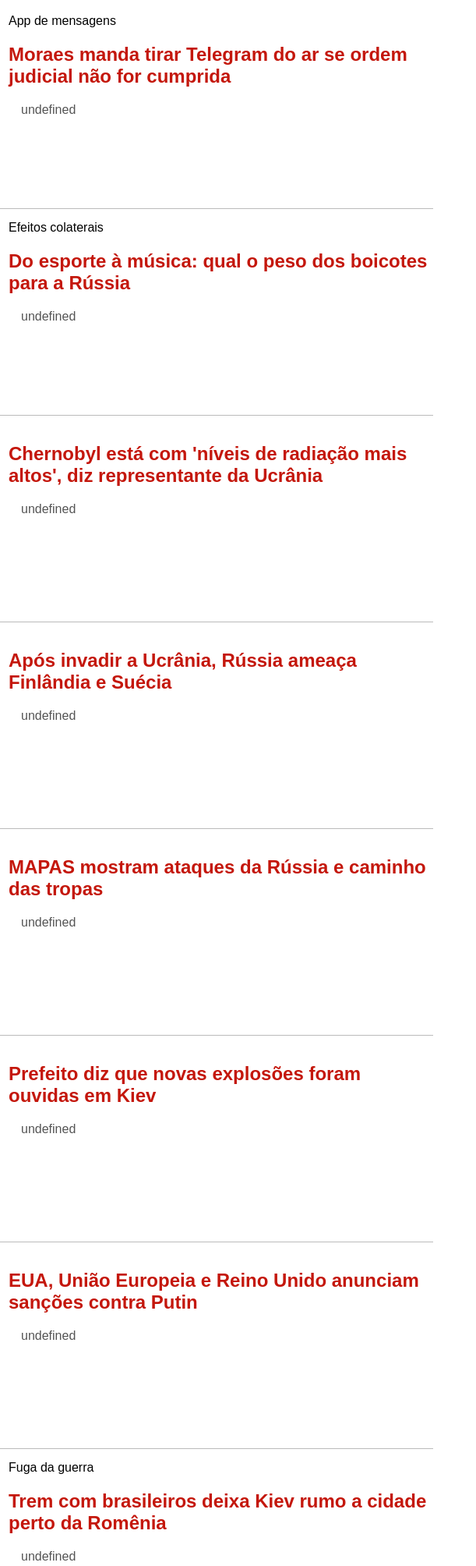
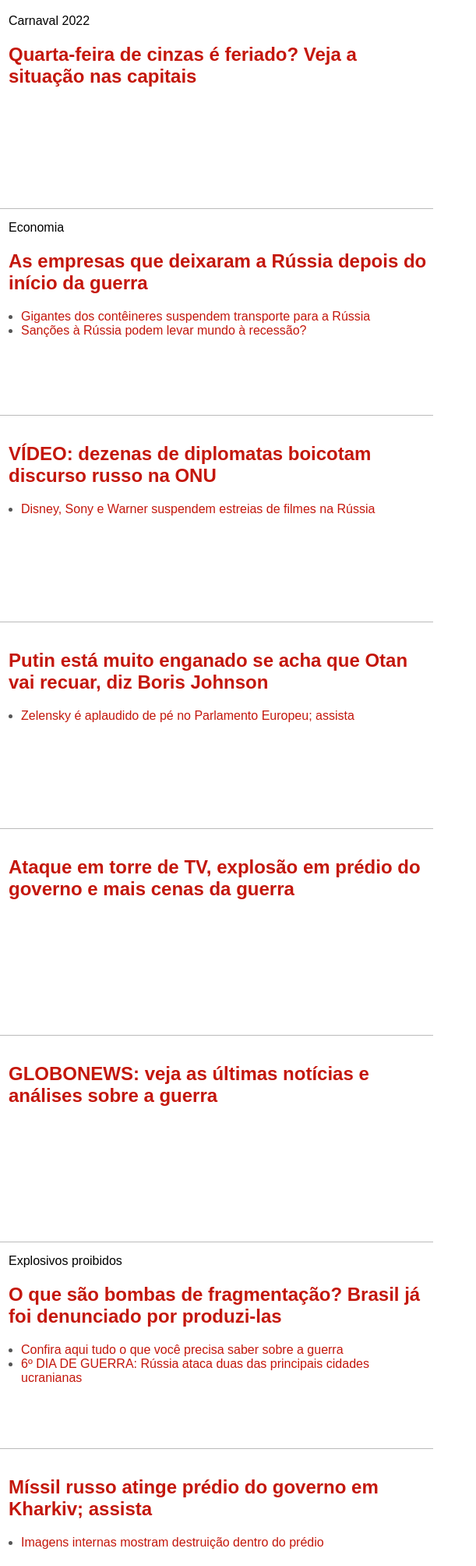
Before and after one commit to gsmartins96/globotech-webscraper, a website: page page/index.html in a window 1280 px wide. Shown: the part 5-2013 px from the top of the page at 78% size, 452-1063 px from the left. Drawn offline with Linux system fonts and the light colour scheme.

Commit message:
listando noticias relacionadas e adicionado script

```diff
--- a/page/createPage.js
+++ b/page/createPage.js
@@ -15,13 +15,26 @@ function page(){
                             ${noticia.subtitle !== "" ? `<span>${noticia.subtitle}</span>` : ""}
                             <h2 class="title">${noticia.title}</h2>
                             <ul class="ul-relatedItems">
-                                ${noticia.relatedItems.forEach(item => {`
-                                    <li>
-                                        <a href="${item.relatedLink}" class="subItem">
-                                            ${item.relatedTitle}
-                                        </a>
-                                    </li>
-                                `})}
+                                ${noticia.relatedItems.length > 0 ?
+                                    noticia.relatedItems.length === 1 ? `
+                                        <li>
+                                            <a href="${noticia.relatedItems[0].relatedLink}" class="subItem">
+                                                ${noticia.relatedItems[0].relatedTitle}
+                                            </a>
+                                        </li>
+                                    `:`
+                                        <li>
+                                            <a href="${noticia.relatedItems[0].relatedLink}" class="subItem">
+                                                ${noticia.relatedItems[0].relatedTitle}
+                                            </a>
+                                        </li>
+                                        <li>
+                                            <a href="${noticia.relatedItems[1].relatedLink}" class="subItem">
+                                                ${noticia.relatedItems[1].relatedTitle}
+                                            </a>
+                                        </li>
+                                `
+                                : ``}
                             </ul>
                         </div>
                     </div>
--- a/webCrawler/news.json
+++ b/webCrawler/news.json
@@ -1,108 +1,107 @@
 [
 	{
-		"title": "GLOBONEWS: assista ao debate no Conselho de Segurança da ONU",
+		"title": "VÍDEO mostra míssil atingindo torre de TV na capital da Ucrânia",
 		"relatedItems": [
 			{
-				"relatedTitle": "Putin admite negociar, mas incentiva golpe militar na Ucrânia",
-				"relatedLink": "https://g1.globo.com/mundo/noticia/2022/02/25/guerra-na-ucrania-kiev-tem-registros-de-explosoes-pelo-2o-dia-apos-invasao-pela-russia.ghtml"
+				"relatedTitle": "Grande bola de fogo é vista na base da estrutura; assista",
+				"relatedLink": "https://g1.globo.com/mundo/video/video-flagra-ataque-perto-de-torre-de-tv-em-kiev-na-ucrania-10346909.ghtml"
 			},
 			{
-				"relatedTitle": "Aliados da Otan vão fornecer mais armas à Ucrânia",
-				"relatedLink": "https://g1.globo.com/mundo/ao-vivo/guerra-ucrania-russia-putin-invasao.ghtml?postId=92c6cc19-161c-4451-ad4a-4882980599d0"
+				"relatedTitle": "Pedestres correm pelas ruas após ataque; veja vídeo",
+				"relatedLink": "https://g1.globo.com/mundo/video/russia-ataca-torre-de-tv-em-kiev-diz-governo-da-ucrania-10346357.ghtml"
 			}
 		],
-		"image": "https://s2.glbimg.com/UjyPhMQRB6ejRl7sqX8K3JlIQIg=/0x0:667x375/540x304/smart/https://i.s3.glbimg.com/v1/AUTH_59edd422c0c84a879bd37670ae4f538a/internal_photos/bs/2022/U/c/9hbdbAQBeNgiXh1JqALg/reuniao-onu.jpg",
+		"image": "https://s2.glbimg.com/3nQtO8Cg0YxUUpvzCr2VjjgvsSI=/0x0:720x405/540x304/smart/filters:max_age(3600)/https://s2.glbimg.com/7QLxOJfi-ryKqBN1_u44KRjiiRc=/720x0/filters:max_age(3600)/s03.video.glbimg.com/deo/vi/22/71/10347122",
+		"noticeLink": "https://g1.globo.com/mundo/noticia/2022/03/01/ataque-russo-contra-torre-de-televisao-de-kiev-e-deixa-cinco-mortos.ghtml",
+		"subtitle": "Ofensiva em Kiev"
+	},
+	{
+		"title": "Míssil russo atinge prédio do governo em Kharkiv; assista",
+		"relatedItems": [
+			{
+				"relatedTitle": "Imagens internas mostram destruição dentro do prédio",
+				"relatedLink": "https://g1.globo.com/mundo/video/veja-destruicao-em-predio-do-governo-atingido-por-missil-em-kharkiv-10345427.ghtml"
+			}
+		],
+		"image": "https://s2.glbimg.com/6eahwlQzlCdvIqPPavVaE0k7aCw=/0x0:1920x1080/540x304/smart/filters:max_age(3600)/https://i.s3.glbimg.com/v1/AUTH_59edd422c0c84a879bd37670ae4f538a/internal_photos/bs/2022/a/o/sQB9HBTKG5HoMZ6JVN9A/explosao-de-predio-em-kharkiv.jpg",
+		"noticeLink": "https://g1.globo.com/mundo/noticia/2022/03/01/explosao-atinge-predio-em-kharkiv-segunda-maior-cidade-da-ucrania-veja-video.ghtml",
+		"subtitle": ""
+	},
+	{
+		"title": "O que são bombas de fragmentação? Brasil já foi denunciado por produzi-las",
+		"relatedItems": [
+			{
+				"relatedTitle": "Confira aqui tudo o que você precisa saber sobre a guerra",
+				"relatedLink": "https://g1.globo.com/mundo/ucrania-russia/noticia/2022/02/25/o-que-voce-precisa-saber-sobre-a-guerra-na-ucrania.ghtml"
+			},
+			{
+				"relatedTitle": "6º DIA DE GUERRA: Rússia ataca duas das principais cidades ucranianas",
+				"relatedLink": "https://g1.globo.com/mundo/ucrania-russia/noticia/2022/03/01/assembleia-geral-da-onu-busca-solucoes-para-encerrar-conflitos-na-ucrania-guerra-chega-ao-sexto-dia.ghtml"
+			}
+		],
+		"image": "https://s2.glbimg.com/dHM5hbWLQEoV6cdpQ8rMtbbEkJI=/0x53:656x422/540x304/smart/filters:max_age(3600)/https://i.s3.glbimg.com/v1/AUTH_59edd422c0c84a879bd37670ae4f538a/internal_photos/bs/2022/T/E/w9VgFvRoG7QlpsLgEXEg/cluster.jpg",
+		"noticeLink": "https://g1.globo.com/mundo/ucrania-russia/noticia/2022/03/01/entenda-o-que-sao-as-bombas-de-fragmentacao.ghtml",
+		"subtitle": "Explosivos proibidos"
+	},
+	{
+		"title": "GLOBONEWS: veja as últimas notícias e análises sobre a guerra",
+		"relatedItems": [],
+		"image": "https://s2.glbimg.com/DOtExGMj-tMDsHzYpwkMb5zkRAs=/7x0:828x462/540x304/smart/https://i.s3.glbimg.com/v1/AUTH_59edd422c0c84a879bd37670ae4f538a/internal_photos/bs/2022/G/2/vnfKSLQzKWLdsoV1s6oQ/gnews2.png",
 		"noticeLink": "https://g1.globo.com/globonews/ao-vivo/globonews-ao-vivo.ghtml",
 		"subtitle": ""
 	},
 	{
-		"title": "Trem com brasileiros deixa Kiev rumo a cidade perto da Romênia",
-		"relatedItems": [
-			{
-				"relatedTitle": "Invasão russa causa fuga em massa de ucranianos; veja fotos",
-				"relatedLink": "https://g1.globo.com/mundo/noticia/2022/02/25/moradores-da-ucrania-tentam-deixar-o-pais-apos-ataque-russo-fotos.ghtml"
-			}
-		],
-		"image": "https://s2.glbimg.com/Xu0KZqry49X_BkHjY8feKfw7a_0=/0x524:960x1064/540x304/smart/filters:max_age(3600)/https://i.s3.glbimg.com/v1/AUTH_59edd422c0c84a879bd37670ae4f538a/internal_photos/bs/2022/N/v/lQNm5VRx6sxhJL3mgTIg/microsoftteams-image-3-.png",
-		"noticeLink": "https://g1.globo.com/mundo/ucrania-russia/noticia/2022/02/25/trem-com-brasileiros-parte-de-kiev-com-destino-cidade-ucraniana-proxima-da-romenia-e-da-moldavia.ghtml",
-		"subtitle": "Fuga da guerra"
-	},
-	{
-		"title": "EUA, União Europeia e Reino Unido anunciam sanções contra Putin",
-		"relatedItems": [
-			{
-				"relatedTitle": "Manifestantes protestam pelo mundo contra a invasão da Ucrânia",
-				"relatedLink": "https://g1.globo.com/mundo/noticia/2022/02/25/manifestantes-protestam-pelo-mundo-contra-a-invasao-da-ucrania-fotos.ghtml"
-			}
-		],
-		"image": "https://s2.glbimg.com/TrMDfHmumNcS-jZJTKKIhE-aFRs=/0x278:3615x2311/540x304/smart/filters:max_age(3600)/https://i.s3.glbimg.com/v1/AUTH_59edd422c0c84a879bd37670ae4f538a/internal_photos/bs/2022/C/X/Pf45ebSIOjrV1lb7gCuQ/2022-02-24t171909z-1580871225-rc2ics9cbdub-rtrmadp-3-ukraine-crisis-russia-business-putin.jpg",
-		"noticeLink": "https://g1.globo.com/mundo/ucrania-russia/noticia/2022/02/25/eua-uniao-europeia-e-reino-unido-anunciam-sancoes-contra-putin.ghtml",
+		"title": "Ataque em torre de TV, explosão em prédio do governo e mais cenas da guerra",
+		"relatedItems": [],
+		"image": "https://s2.glbimg.com/-nFK3IvxJOBW2Endy1lCeSoUHss=/0x0:860x484/540x304/smart/http://s2.glbimg.com/w0-eI-qsRYMy_vbfX8zWazVmrUc=/filters:max_age(3600)/s03.video.glbimg.com/deo/vi/22/71/10347122",
+		"noticeLink": "https://g1.globo.com/mundo/ucrania-russia/playlist/videos-ucrania-sob-ataque-cenas-da-guerra.ghtml",
 		"subtitle": ""
 	},
 	{
-		"title": "Prefeito diz que novas explosões foram ouvidas em Kiev",
+		"title": "Putin está muito enganado se acha que Otan vai recuar, diz Boris Johnson ",
 		"relatedItems": [
 			{
-				"relatedTitle": "FOTOS: área residencial é destruída após bombardeio na capital",
-				"relatedLink": "https://g1.globo.com/mundo/noticia/2022/02/25/guerra-na-ucrania-fotos.ghtml"
+				"relatedTitle": "Zelensky é aplaudido de pé no Parlamento Europeu; assista",
+				"relatedLink": "https://g1.globo.com/mundo/noticia/2022/03/01/volodymyr-zelensky-da-ucrania-para-uniao-europeia-provem-que-estao-conosco.ghtml"
 			}
 		],
-		"image": "https://s2.glbimg.com/DbHBTY1NqUglnU7fbXXtSnsksRc=/0x251:5472x3329/540x304/smart/filters:max_age(3600)/https://i.s3.glbimg.com/v1/AUTH_59edd422c0c84a879bd37670ae4f538a/internal_photos/bs/2022/Y/H/qTSAHHSzeSpoAwDfGUbg/ap22056354870204.jpg",
-		"noticeLink": "https://g1.globo.com/mundo/ao-vivo/guerra-ucrania-russia-putin-invasao.ghtml?postId=33432e1f-e21d-41ee-8d7f-f565f8a19ca2",
+		"image": "https://s2.glbimg.com/ZnW-oJq0iqxEdJ9PbqUBMZ8wZZc=/0x0:1920x1080/540x304/smart/filters:max_age(3600)/https://i.s3.glbimg.com/v1/AUTH_59edd422c0c84a879bd37670ae4f538a/internal_photos/bs/2022/i/x/fDNXCySD2ioz6o6XSkVw/boris-johnson-e-vladimir-putin-montagem-reuters.jpg",
+		"noticeLink": "https://g1.globo.com/mundo/ucrania-russia/noticia/2022/03/01/se-ele-acha-que-vai-fazer-a-otan-recuar-esta-muito-enganado-diz-boris-johnson-sobre-putin.ghtml",
 		"subtitle": ""
 	},
 	{
-		"title": "MAPAS mostram ataques da Rússia e caminho das tropas",
+		"title": "VÍDEO: dezenas de diplomatas boicotam discurso russo na ONU",
 		"relatedItems": [
 			{
-				"relatedTitle": "Cercada por russos, Kiev tem o tamanho de Salvador; conheça detalhes",
-				"relatedLink": "https://g1.globo.com/mundo/noticia/2022/02/25/onde-fica-kiev-a-capital-da-ucrania.ghtml"
+				"relatedTitle": "Disney, Sony e Warner suspendem estreias de filmes na Rússia",
+				"relatedLink": "https://g1.globo.com/pop-arte/cinema/noticia/2022/03/01/disney-e-sony-suspendem-estreias-de-filmes-na-russia.ghtml"
 			}
 		],
-		"image": "https://s2.glbimg.com/R55VO3u6JKQ112NrMws0zYhG4UU=/0x0:562x316/540x304/smart/filters:max_age(3600)/https://i.s3.glbimg.com/v1/AUTH_59edd422c0c84a879bd37670ae4f538a/internal_photos/bs/2022/e/C/9KPrCER5iRkqjKWm5jKw/gif-mapa.gif",
-		"noticeLink": "https://g1.globo.com/mundo/noticia/2022/02/21/mapa-conflito-ucrania-russia.ghtml",
+		"image": "https://s2.glbimg.com/6ZdwA1tjvc1SY_tJk12K4Qmg7b0=/0x0:720x405/540x304/smart/filters:max_age(3600)/https://s2.glbimg.com/vDqrNhS_fCwwnG7LDym1s1JMyzk=/720x0/filters:max_age(3600)/s01.video.glbimg.com/deo/vi/36/58/10345836",
+		"noticeLink": "https://g1.globo.com/mundo/noticia/2022/03/01/diplomatas-deixam-sala-durante-discurso-de-chanceler-da-russia-na-onu-veja-video.ghtml",
 		"subtitle": ""
 	},
 	{
-		"title": "Após invadir a Ucrânia, Rússia ameaça Finlândia e Suécia",
+		"title": "As empresas que deixaram a Rússia depois do início da guerra",
 		"relatedItems": [
 			{
-				"relatedTitle": "Por que Putin não quer a Ucrânia na Otan",
-				"relatedLink": "https://g1.globo.com/mundo/ucrania-russia/noticia/2022/02/25/por-que-a-russia-nao-quer-a-ucrania-na-otan.ghtml"
+				"relatedTitle": "Gigantes dos contêineres suspendem transporte para a Rússia",
+				"relatedLink": "https://g1.globo.com/economia/noticia/2022/03/01/maersk-suspende-transporte-de-conteineres-para-a-russia.ghtml"
 			},
 			{
-				"relatedTitle": "Qual a reação da população russa à invasão da Ucrânia?",
-				"relatedLink": "https://g1.globo.com/mundo/noticia/2022/02/25/qual-a-reacao-da-populacao-russa-a-invasao-da-ucrania.ghtml"
+				"relatedTitle": "Sanções à Rússia podem levar mundo à recessão?",
+				"relatedLink": "https://g1.globo.com/economia/noticia/2022/03/01/guerra-na-ucrania-sancoes-financeiras-russia-recessao.ghtml"
 			}
 		],
-		"image": "https://s2.glbimg.com/aY_PCOj9s48R1Ld6gJ_w9yRZrtU=/0x0:4500x2531/540x304/smart/filters:max_age(3600)/https://i.s3.glbimg.com/v1/AUTH_59edd422c0c84a879bd37670ae4f538a/internal_photos/bs/2022/x/E/1PPQV2Sn2ZJeEoLJI1Vg/2022-02-22t183532z-1-lynxmpei1l0wa-rtroptp-4-ucrania-crise-chancelaria-ilegitima.jpg",
-		"noticeLink": "https://g1.globo.com/mundo/ucrania-russia/noticia/2022/02/25/russia-diz-que-finlandia-e-suecia-enfrentarao-consequencias-militares-e-politicas-prejudiciais-se-tentarem-entrar-na-otan.ghtml",
-		"subtitle": ""
+		"image": "https://s2.glbimg.com/k5Nj7Zam1rTem5r1-RBHCMb4T2Q=/0x70:1200x745/540x304/smart/filters:max_age(3600)/https://s2.glbimg.com/GoV_YSdUZTZPCDXrwjcx2sgrFg0=/1200x/smart/filters:cover():strip_icc()/i.s3.glbimg.com/v1/AUTH_59edd422c0c84a879bd37670ae4f538a/internal_photos/bs/2022/x/J/UEl0vrT4aA6DTz5OMAdw/2022-02-27t171139z-1864022433-rc2hss9cs9oj-rtrmadp-3-ukraine-crisis-bp.jpg",
+		"noticeLink": "https://g1.globo.com/economia/noticia/2022/03/01/as-empresas-que-deixaram-a-russia-depois-do-inicio-da-guerra.ghtml",
+		"subtitle": "Economia"
 	},
 	{
-		"title": "Chernobyl está com 'níveis de radiação mais altos', diz representante da Ucrânia",
+		"title": "Quarta-feira de cinzas é feriado? Veja a situação nas capitais",
 		"relatedItems": [],
-		"image": "https://s2.glbimg.com/qqKBHInMbQXKrN-IU9Jjr01nhW0=/0x0:1200x675/540x304/smart/filters:max_age(3600)/https://s2.glbimg.com/10tQSCvU_LxgF3J4_oNkX63E91w=/1200x/smart/filters:cover():strip_icc()/s04.video.glbimg.com/x720/10334591.jpg",
-		"noticeLink": "https://g1.globo.com/mundo/ucrania-russia/noticia/2022/02/25/niveis-de-radiacao-mais-altos-que-o-normal-foram-registrados-em-chernobyl-diz-representante-da-embaixada-da-ucrania.ghtml",
-		"subtitle": ""
-	},
-	{
-		"title": "Do esporte à música: qual o peso dos boicotes para a Rússia",
-		"relatedItems": [
-			{
-				"relatedTitle": "Lojas de bebidas no Canadá param de vender vodcas russas",
-				"relatedLink": "https://g1.globo.com/mundo/ucrania-russia/noticia/2022/02/25/lojas-de-bebidas-no-canada-param-de-vender-produtos-de-origem-russa.ghtml"
-			}
-		],
-		"image": "https://s2.glbimg.com/e9JWW_WB3CIq3Qp8RAKdSEvUMKw=/0x40:1024x616/540x304/smart/filters:max_age(3600)/https://i.s3.glbimg.com/v1/AUTH_59edd422c0c84a879bd37670ae4f538a/internal_photos/bs/2021/d/T/bEx8RPQbWicgCIOUGQEg/ap21142832208304.jpg",
-		"noticeLink": "https://g1.globo.com/mundo/ucrania-russia/noticia/2022/02/25/liga-dos-campeoes-formula-1-e-eurovision-o-que-sao-sancoes-colaterais-e-como-elas-afetam-a-russia.ghtml",
-		"subtitle": "Efeitos colaterais"
-	},
-	{
-		"title": "Moraes manda tirar Telegram do ar se ordem judicial não for cumprida",
-		"relatedItems": [],
-		"image": "https://s2.glbimg.com/ZXS-MEZ6uLiMV1LvVrIlm77cqIE=/343x71:1501x723/540x304/smart/filters:max_age(3600)/https://i.s3.glbimg.com/v1/AUTH_59edd422c0c84a879bd37670ae4f538a/internal_photos/bs/2021/H/u/2jHs4bSdqpR0kS2B0hfA/51281561438-095d4cd8e0-k.jpg",
-		"noticeLink": "https://g1.globo.com/politica/noticia/2022/02/25/ministro-manda-tirar-telegram-do-ar-durante-48-horas-se-aplicativo-nao-cumprir-ordem-judicial.ghtml",
-		"subtitle": "App de mensagens"
+		"image": "https://s2.glbimg.com/4ysrC07mCQHzVUfKVkqEez1YM8Q=/0x0:4325x2433/540x304/smart/filters:max_age(3600)/https://i.s3.glbimg.com/v1/AUTH_59edd422c0c84a879bd37670ae4f538a/internal_photos/bs/2022/B/C/THAtVwSzW7RmJgWkVcSA/age20220227013.jpg",
+		"noticeLink": "https://g1.globo.com/carnaval/2022/noticia/2022/03/01/quarta-feira-de-cinzas-e-feriado-veja-a-situacao-nas-capitais.ghtml",
+		"subtitle": "Carnaval 2022"
 	}
 ]
```
Also changed, not shown: package.json (+10 -0 lines), page/index.html (+0 -19 lines), README.md.
